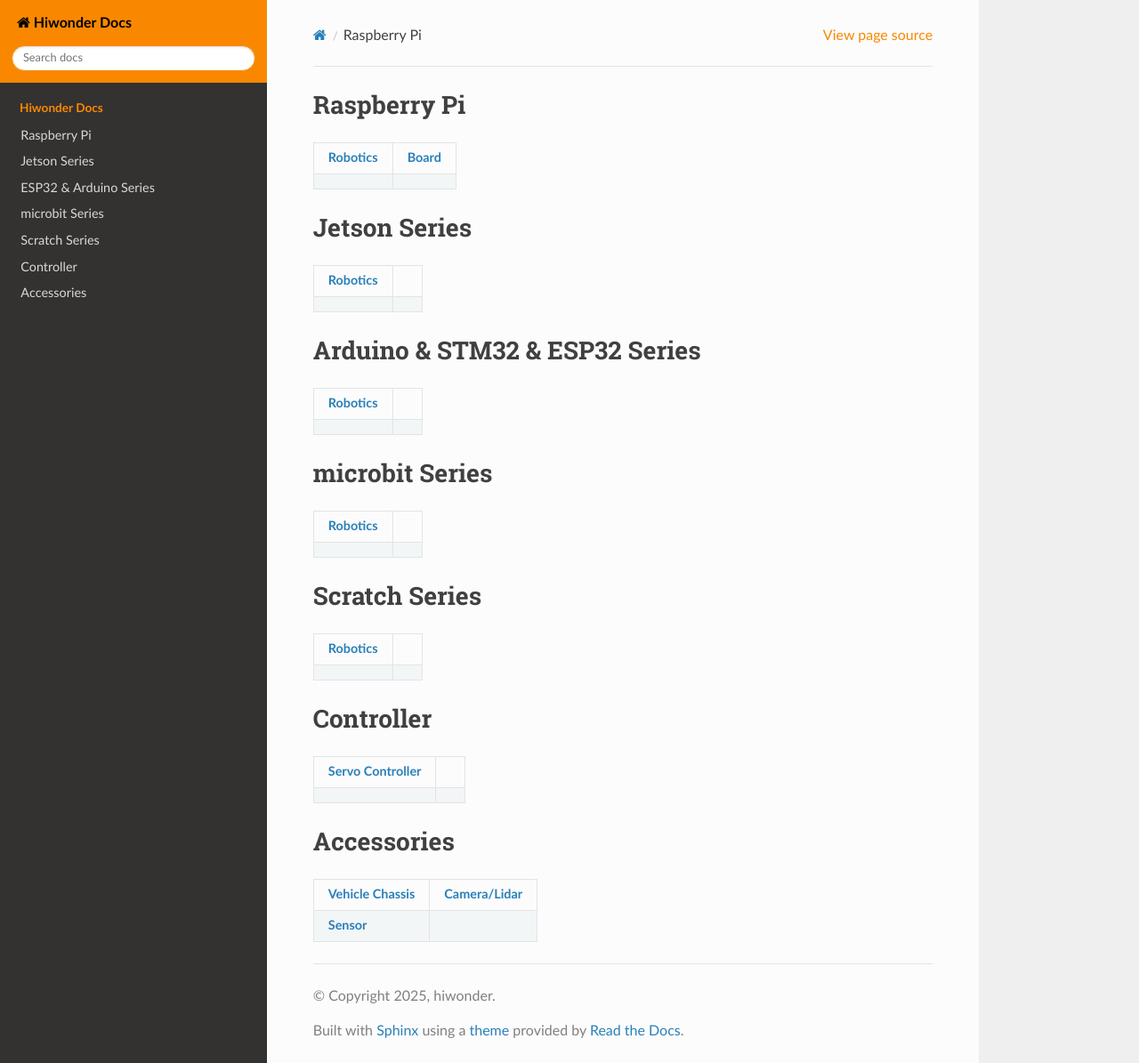
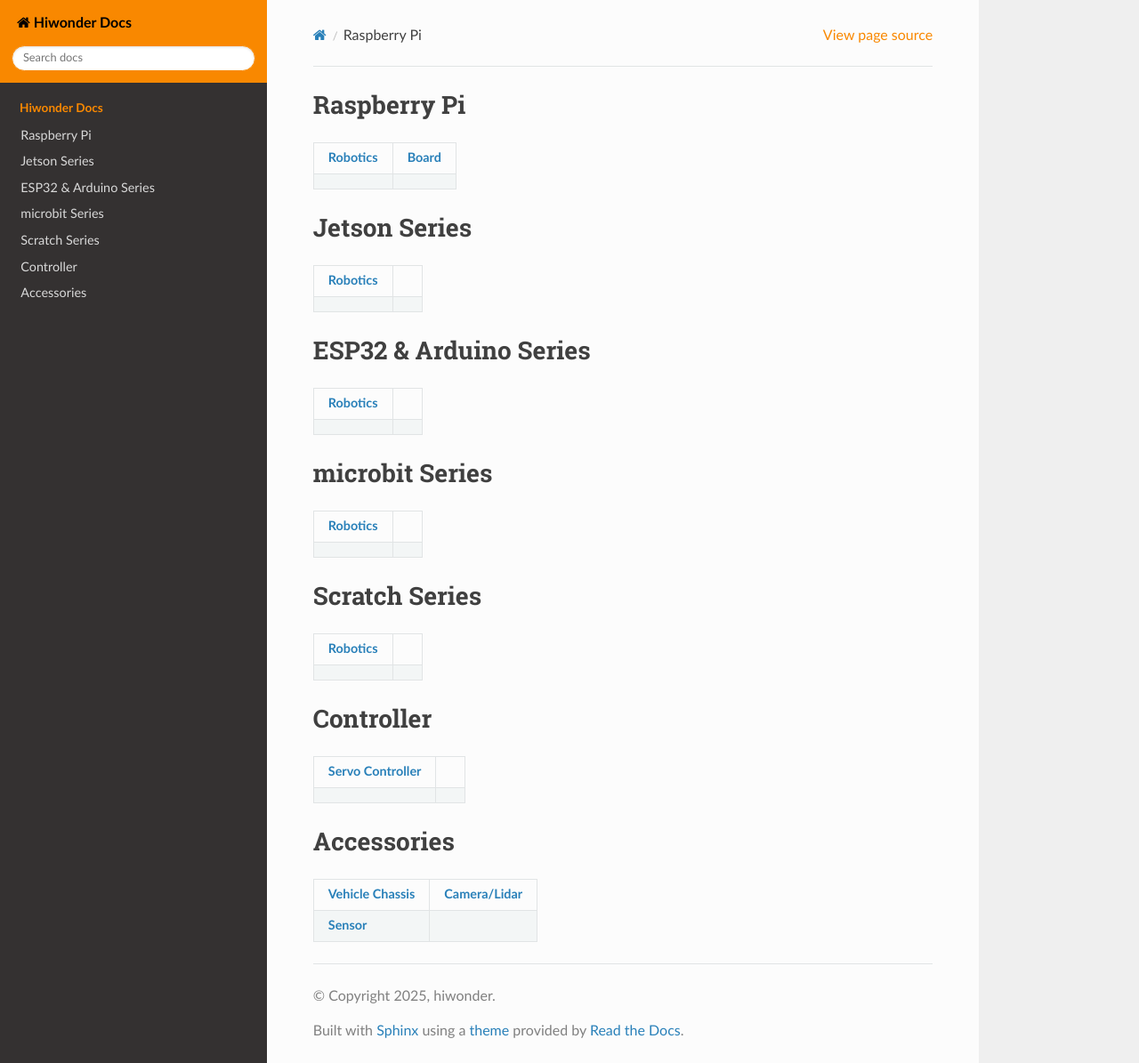
Before and after one commit to Hiwonder-docs/Hiwonder-docs, a Sphinx documentation site: the page built from source/README.md, in a window 1280 px wide and 1195 px high. Shown: the whole window at 89% size. Built offline with Sphinx 7.4.7 and the Read the Docs theme 3.1.0, drawn with Linux system fonts in a browser that asks for light colours.

Commit message:
update index

```diff
--- a/source/README.md
+++ b/source/README.md
@@ -8,7 +8,7 @@
 | **[Robotics](jetson/index.html)** | |
 |-----------------------------------|-|
 
-#  Arduino & STM32 & ESP32 Series
+#  ESP32 & Arduino Series
 
 | **[Robotics](arduino/index.html)** |  |
 |------------------------------------|--|
```
